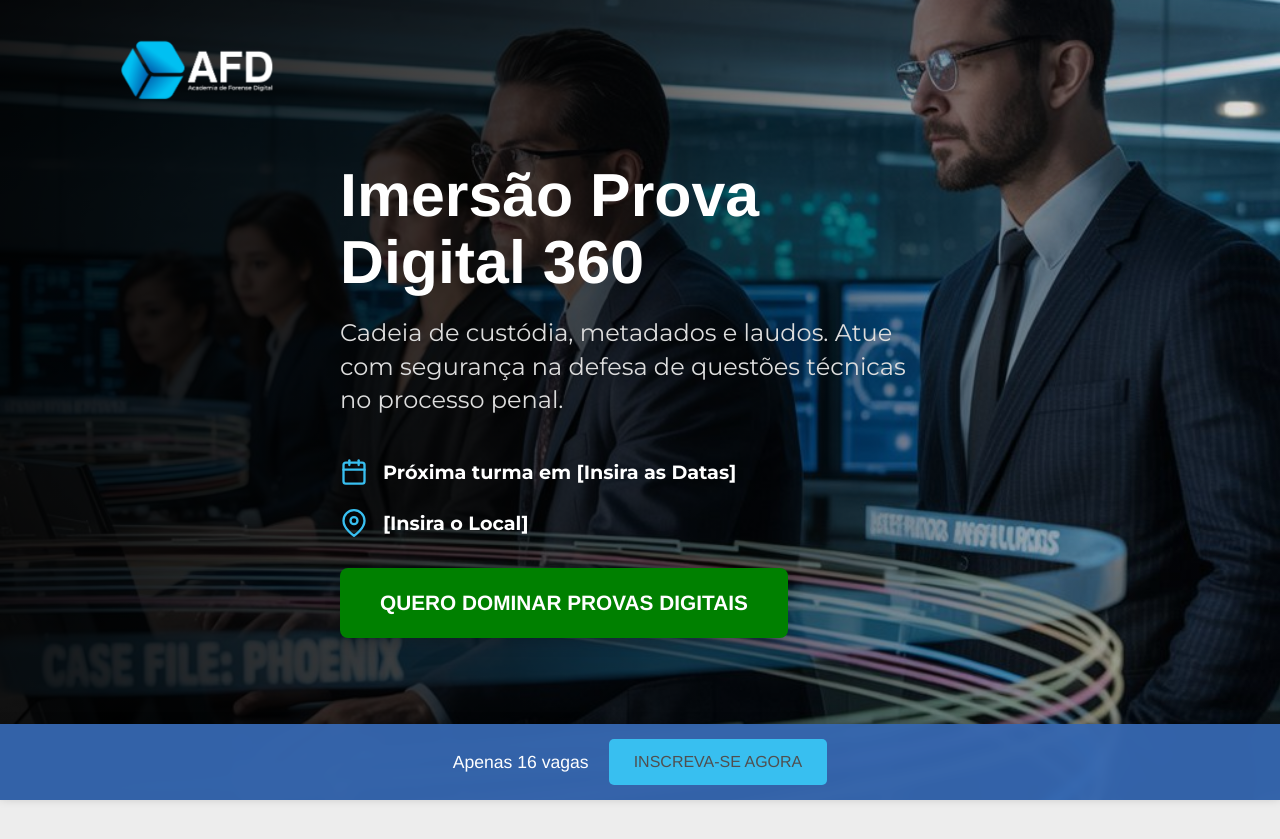
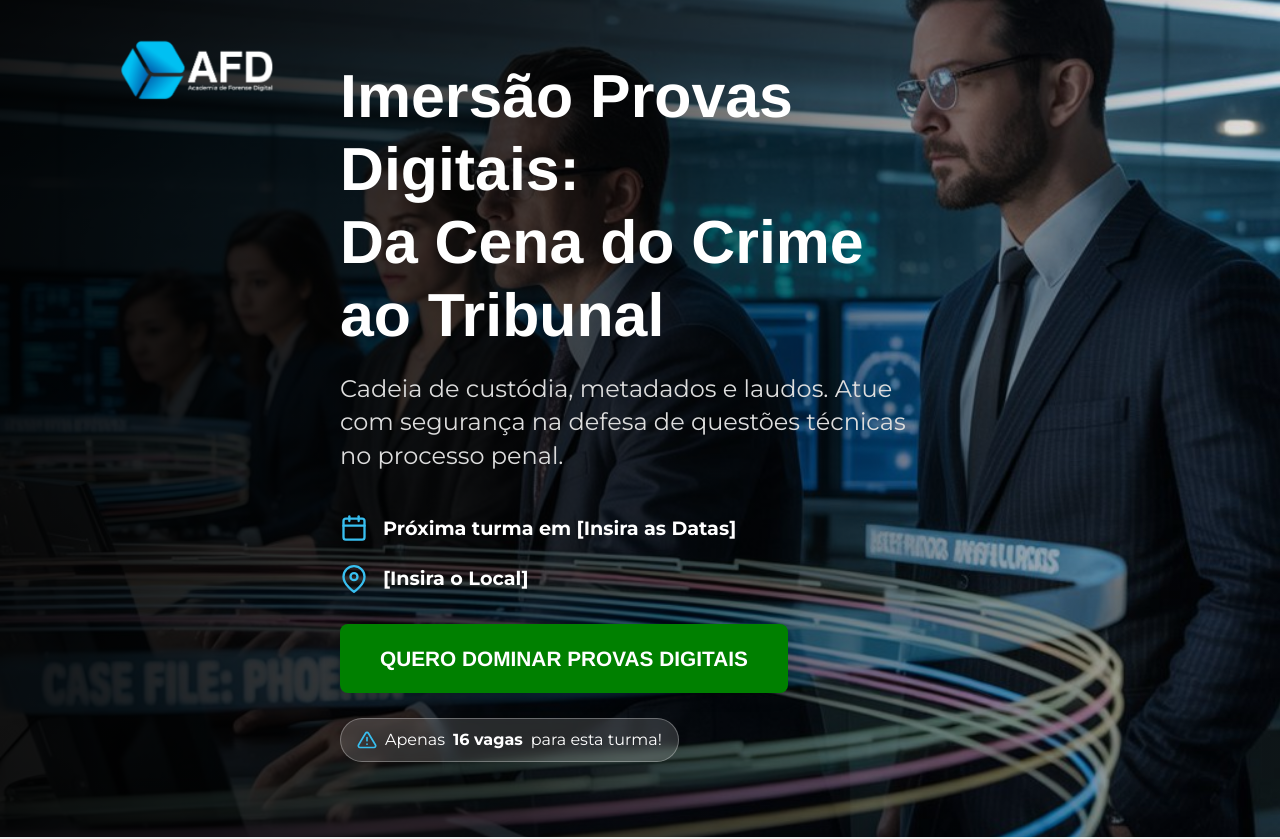
Before and after one commit to GraoMelo/afdlp, a plain HTML site: page index.html in a window 1280 px wide. Shown: the top 839 px of the page. Drawn offline with Linux system fonts and the light colour scheme.

Commit message:
first: commit

```diff
--- a/index.html
+++ b/index.html
@@ -12,7 +12,7 @@
         --azul-principal: #3668b1;
         --azul-destaque: #38bff0;
         --verde-cta: #008000; /* Nova cor principal dos botões */
-        --verde-cta-hover: #00573f; /* Nova cor para o efeito hover */
+        --verde-cta-hover: #006400; /* Nova cor para o efeito hover */
         --cinza-texto: #504f4f;
         --cinza-fundo: #ededed;
         --branco: #ffffff;
@@ -175,7 +175,7 @@
       .hero h1 {
         color: var(--branco);
         font-size: 3.8rem;
-        line-height: 1.1;
+        line-height: 1.2;
         margin-bottom: 20px;
       }
       .hero h2 {
@@ -686,6 +686,39 @@
         color: var(--cinza-texto);
         font-size: 0.95rem;
       }
+
+      /* --- NOVO: ESTILO PARA AVISO DE VAGAS --- */
+      .vagas-info {
+        display: inline-flex;
+        align-items: center;
+        gap: 8px; /* Espaço entre o ícone e o texto */
+        margin-top: 25px; /* Espaço acima do aviso */
+        padding: 8px 16px;
+        background-color: rgba(
+          255,
+          255,
+          255,
+          0.15
+        ); /* Fundo semitransparente */
+        border: 1px solid rgba(255, 255, 255, 0.3);
+        border-radius: 50px; /* Formato de pílula */
+        color: var(--branco);
+        font-size: 1rem;
+        font-weight: 500;
+        backdrop-filter: blur(5px); /* Efeito de vidro para destacar */
+        max-width: 100%;
+      }
+
+      .vagas-info svg {
+        width: 20px;
+        height: 20px;
+        color: var(--azul-destaque); /* Cor do ícone */
+      }
+
+      .vagas-info strong {
+        font-weight: 700;
+        color: #fff; /* Cor do número em destaque */
+      }
     </style>
   </head>
   <body>
@@ -703,7 +736,11 @@
       <section class="hero" id="inicio">
         <div class="container">
           <div class="hero-content">
-            <h1>Imersão Prova Digital 360</h1>
+            <h1>
+              <strong>Imersão Provas Digitais:</strong>
+              <br />
+              Da Cena do Crime ao Tribunal
+            </h1>
             <h2>
               Cadeia de custódia, metadados e laudos. Atue com segurança na
               defesa de questões técnicas no processo penal.
@@ -753,6 +790,28 @@
             <a href="#inscricao" class="cta-button"
               >Quero dominar provas digitais</a
             >
+
+            <p class="vagas-info">
+              <svg
+                xmlns="http://www.w3.org/2000/svg"
+                width="24"
+                height="24"
+                viewBox="0 0 24 24"
+                fill="none"
+                stroke="currentColor"
+                stroke-width="2"
+                stroke-linecap="round"
+                stroke-linejoin="round"
+                class="feather feather-alert-triangle"
+              >
+                <path
+                  d="M10.29 3.86L1.82 18a2 2 0 0 0 1.71 3h16.94a2 2 0 0 0 1.71-3L13.71 3.86a2 2 0 0 0-3.42 0z"
+                ></path>
+                <line x1="12" y1="9" x2="12" y2="13"></line>
+                <line x1="12" y1="17" x2="12.01" y2="17"></line>
+              </svg>
+              Apenas <strong>16 vagas</strong> para esta turma!
+            </p>
           </div>
         </div>
       </section>
@@ -1304,11 +1363,6 @@
       </section>
     </main>
 
-    <div class="fixed-cta-bar">
-      <p>Apenas 16 vagas</p>
-      <a href="#inscricao" class="cta-button">Inscreva-se agora</a>
-    </div>
-
     <footer>
       <p>
         &copy; 2025 Imersão Prova Digital 360. Todos os direitos reservados.
```
